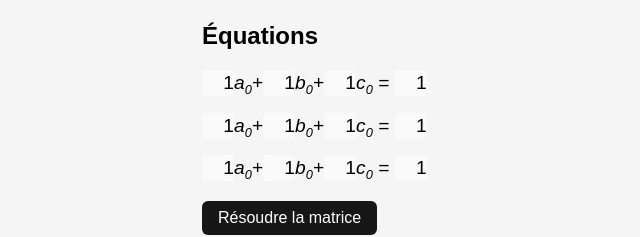
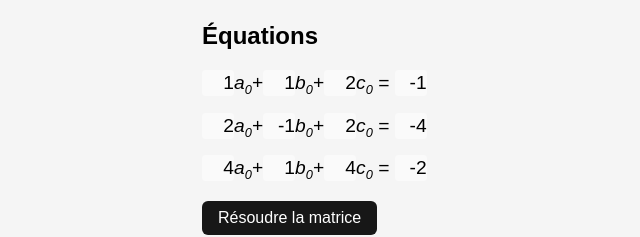
Before and after one commit to MatthieuMarchand/matrix-resolution, a Vue app: page / in a window 1280 px wide. Shown: the part 152-389 px from the top of the page, without its empty margins (138-778 px from the left). Built offline with nearby package versions, Linux system fonts and the light colour scheme; the HTML template or start-up script is replaced by a standard one.

Commit message:
:sparkles: Default system with solutions

```diff
--- a/src/App.vue
+++ b/src/App.vue
@@ -62,11 +62,15 @@
 
 <script setup lang="ts">
 import VariableName from '@/VariableName.vue'
-import { computed, onMounted, ref } from 'vue'
+import { computed, ref } from 'vue'
 import { Systeme } from './core/gauss'
 
 const nb_inconnues = ref(3)
-const matrice = ref<number[][]>([])
+const matrice = ref<number[][]>([
+  [1, 1, 2, -1],
+  [2, -1, 2, -4],
+  [4, 1, 4, -2],
+])
 const matrice_triangle = ref<number[][]>([])
 const solution_matrice = ref<number[] | null>([])
 
@@ -95,10 +99,6 @@ function resoudre() {
     solution_matrice.value = null
   }
 }
-
-onMounted(() => {
-  initialise_matrice_vide()
-})
 </script>
 
 <style lang="scss">
```
